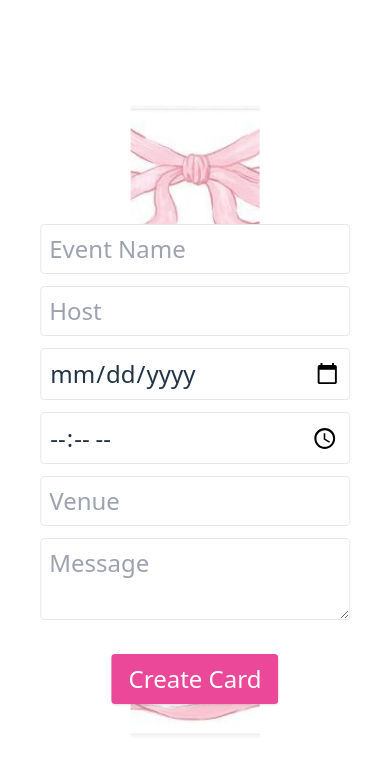
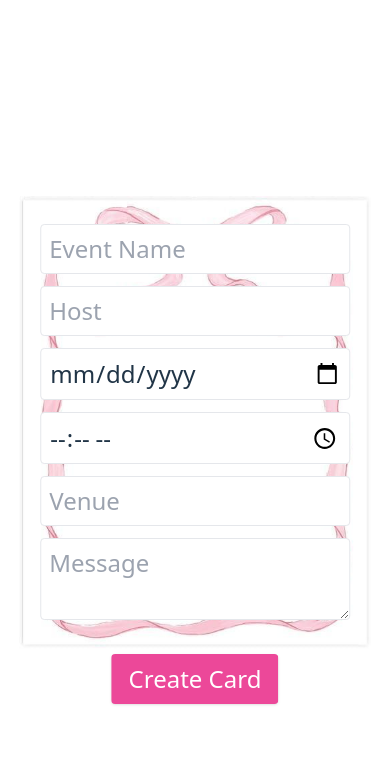
Before and after one commit to Sumisha125/digital-invitation, a React (Vite) app: page / in a window 390 px wide. Shown: the top 774 px of the page. Built offline with nearby package versions, Linux system fonts and the light colour scheme.

Commit message:
fix: make invitation and form responsive on all screens

```diff
--- a/src/Form.jsx
+++ b/src/Form.jsx
@@ -3,11 +3,11 @@ import formbg from "./assets/images/formbg.jpg";
 
 function Form({ formData, onChange, setShowCard }) {
   return (
-    <div className="min-h-screen w-screen relative overflow-hidden">
+    <div className="h-screen w-screen relative overflow-hidden">
       <img
         src={formbg}
         alt="background"
-        className="absolute left-1/2 top-1/2 transform -translate-x-1/2 -translate-y-1/2  w-[33%] h-[75%] object-cover"
+        className="absolute left-1/2 top-1/2 transform -translate-x-1/2 -translate-y-1/2 w-[90%] sm:w-[70%] md:w-[50%] lg:w-[35%] h-auto"
       />
 
       <form
--- a/src/Invitation.jsx
+++ b/src/Invitation.jsx
@@ -7,7 +7,7 @@ function Invitation(props) {
       <img
         src={bg3}
         alt="background"
-        className="absolute left-1/2 top-1/2 transform -translate-x-1/2 -translate-y-1/2 w-auto h-auto w-[55%] h-[100%]"
+        className="absolute left-1/2 top-1/2 transform -translate-x-1/2 -translate-y-1/2 w-[90%] sm:w-[70%] md:w-[60%] lg:w-[50%] h-auto"
       />
 
       <div className="relative z-10 flex items-center justify-center h-full w-full">
```
